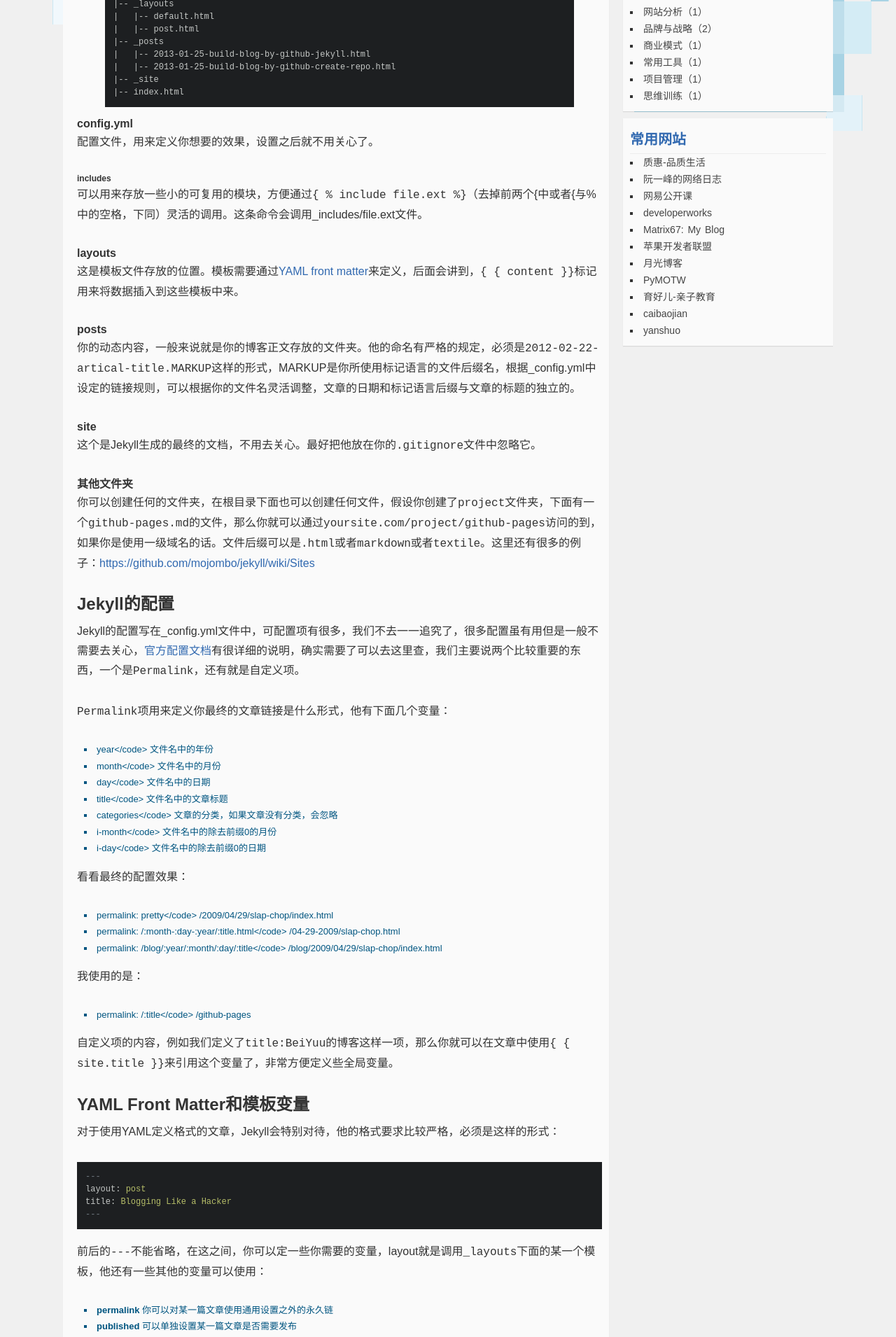
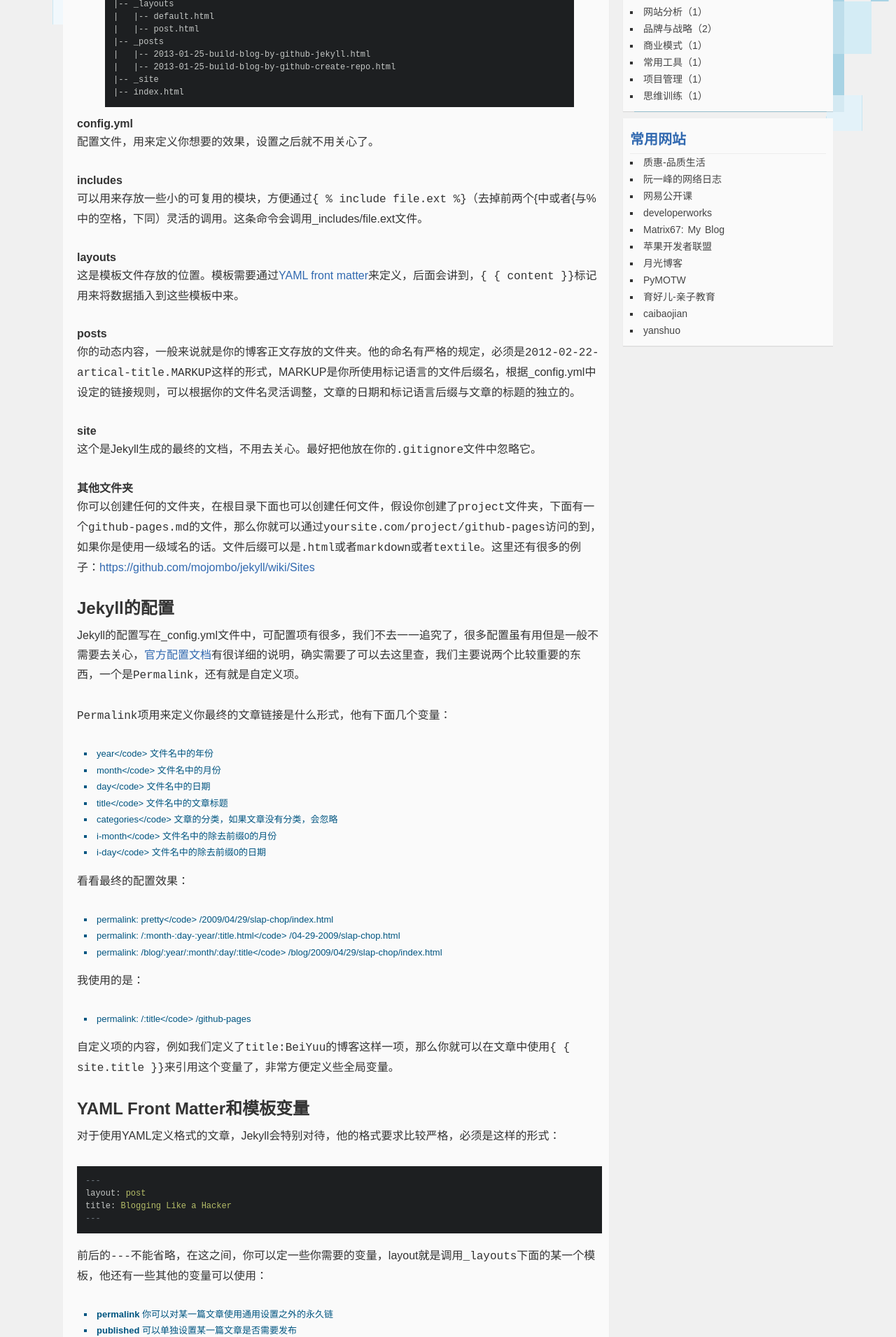
Before and after one commit to godtoo/godtoo.github.com, a Jekyll site: the page built from _posts/2013-01-25-Jekyll.md, in a window 1280 px wide. Shown: the part 424-2334 px from the top of the page at 70% size. Built offline with Jekyll 4.4.1, drawn with Linux system fonts in a browser that asks for light colours; nearby versions of some CDN libraries; comment, search, counter and statistics services are not loaded.

Commit message:
change css

```diff
--- a/_posts/2013-01-25-Jekyll.md
+++ b/_posts/2013-01-25-Jekyll.md
@@ -31,7 +31,7 @@ Jekyll（发音/'dʒiːk əl/，"杰克尔"）是一个静态站点生成器，
 
 配置文件，用来定义你想要的效果，设置之后就不用关心了。
 
-#####__includes__
+####__includes__
 
 可以用来存放一些小的可复用的模块，方便通过<code>{ % include file.ext %}</code>（去掉前两个{中或者{与%中的空格，下同）灵活的调用。这条命令会调用_includes/file.ext文件。
 
```
